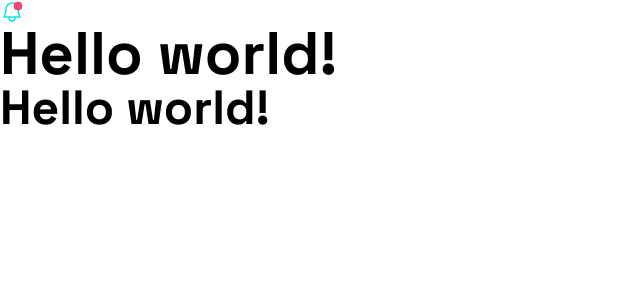
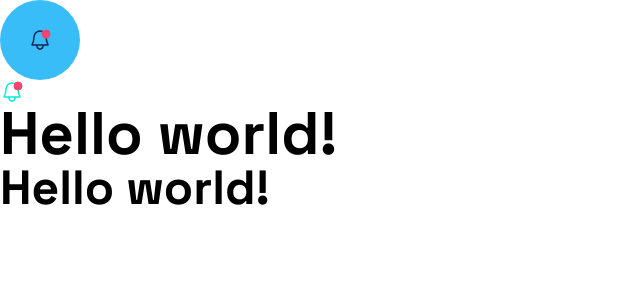
Before and after one commit to alphabill-org/alphabill-explorer-ui, a React (Vite) app in the folder frontend/: page / in a window 1280 px wide. Shown: the top 300 px of the page, without its empty margins (0-640 px from the left). Built offline with nearby package versions, Linux system fonts and the light colour scheme.

Commit message:
implement button component version 1.0

```diff
--- a/frontend/src/app/App.tsx
+++ b/frontend/src/app/App.tsx
@@ -1,9 +1,16 @@
-import { IconNotificationNew  } from "../shared/ui/icons";
+import { IconNotificationNew } from "../shared/ui/icons";
+import { Button } from "../shared/ui/button/Button";
 
 function App() {
   return (
     <div>
-      <IconNotificationNew  className="" />
+      <Button
+        isRounded={true}
+        className="px-5 w-20 h-20"
+      >
+        <IconNotificationNew className=" stroke-blue-950" />
+      </Button>
+      <IconNotificationNew className="" />
       <h1>Hello world!</h1>
       <h2>Hello world!</h2>
     </div>
--- /dev/null
+++ b/frontend/src/shared/ui/button/Button.tsx
@@ -0,0 +1,22 @@
+import { ButtonProps } from "./types"
+//TODO
+
+//Props: Shadow, Main, Active, Hover
+//Colors (default - primamry)
+export const Button = (
+  { className,
+    hasShadow = false,
+    bgColor = "bg-sky-400",
+    hoverColor = "bg-purple-700",
+    inactiveColor = "bg-purple-400",
+    isRounded = false,
+    children, ...props } : ButtonProps) => {
+  return (
+    <button
+      className={`flex justify-center items-center ${className} ${isRounded && "rounded-full"} ${bgColor} ${hasShadow && "shadow-button"} transition hover:${hoverColor} duration-500 disabled:bg-${inactiveColor}`}
+      {...props}
+    >
+      {children}
+    </button>
+  )
+}
--- /dev/null
+++ b/frontend/src/shared/ui/button/types.ts
@@ -0,0 +1,10 @@
+import { ButtonHTMLAttributes } from "react"
+
+export type ButtonProps = ButtonHTMLAttributes<HTMLButtonElement> & {
+    className?: string;
+    isRounded?: boolean;
+    hasShadow?: boolean;
+    bgColor?: string;
+    hoverColor?: string;
+    inactiveColor?: string;
+}
--- a/frontend/tailwind.config.ts
+++ b/frontend/tailwind.config.ts
@@ -7,6 +7,9 @@ export default {
       fontFamily: {
         space: ["Space Grotesk", "sans-serif"],
       },
+      boxShadow: {
+        'button': '0 12px 40px 0px rgba(12, 10, 62, 0.5)',
+      },
     },
   },
   plugins: [],
```
